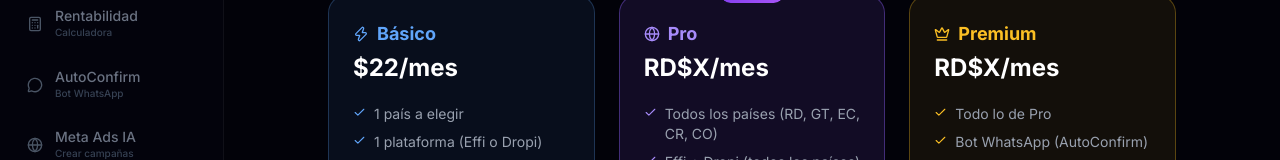
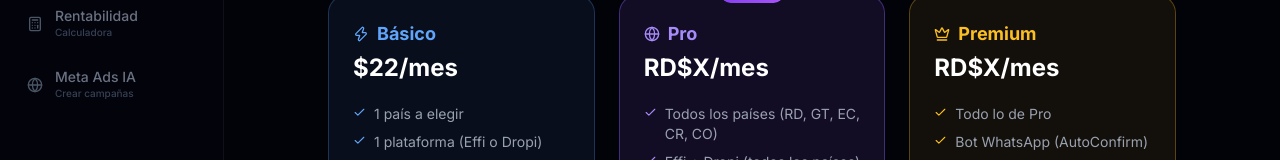
Before and after one commit to soportekababa-a11y/WINNERDROP, a Next.js app in the folder frontend/: page /pricing in a window 1280 px wide. Shown: the part 157-317 px from the top of the page. Built offline with nearby package versions, Linux system fonts and the light colour scheme.

Commit message:
remove: WhatsApp bot (AutoConfirm) from sidebar nav

```diff
--- a/frontend/components/sidebar.tsx
+++ b/frontend/components/sidebar.tsx
@@ -2,7 +2,7 @@
 
 import Link from 'next/link';
 import { usePathname, useRouter } from 'next/navigation';
-import { Calculator, LayoutDashboard, LogOut, MessageCircle, Settings, Zap, Clock, Globe } from 'lucide-react';
+import { Calculator, LayoutDashboard, LogOut, Settings, Zap, Clock, Globe } from 'lucide-react';
 import { cn } from '@/lib/utils';
 import { getUser, clearAuth, PlanType } from '@/lib/auth';
 import { MomentumIcon, MomentumWordmark } from '@/components/momentum-logo';
@@ -23,7 +23,6 @@
 const NAV = [
   { href: '/dashboard', label: 'Winner', icon: LayoutDashboard, desc: 'Dashboard' },
   { href: '/calculator', label: 'Rentabilidad', icon: Calculator, desc: 'Calculadora' },
-  { href: '/autoconfirm', label: 'AutoConfirm', icon: MessageCircle, desc: 'Bot WhatsApp' },
   { href: '/meta-ads', label: 'Meta Ads IA', icon: Globe, desc: 'Crear campañas' },
 ];
 
```
